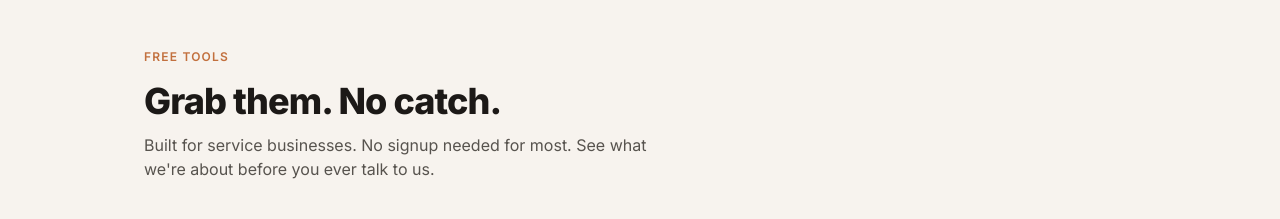
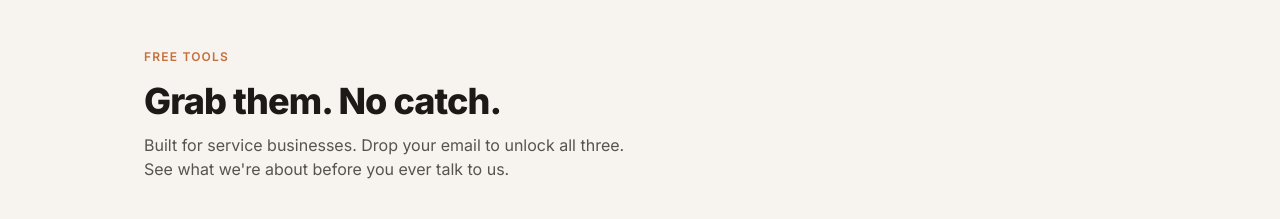
Before and after one commit to jdb-swissknife/mindvault-landing, a React (Vite) app: page / in a window 1280 px wide. Shown: the part 2160-2379 px from the top of the page. Built offline with nearby package versions, Linux system fonts and the light colour scheme.

Commit message:
Gate all 3 tools behind email signup

```diff
--- a/src/App.tsx
+++ b/src/App.tsx
@@ -182,7 +182,7 @@ export default function App() {
             Grab them. No catch.
           </h2>
           <p className="mt-3 text-stone-600 max-w-lg">
-            Built for service businesses. No signup needed for most. See what we're about before you ever talk to us.
+            Built for service businesses. Drop your email to unlock all three. See what we're about before you ever talk to us.
           </p>
 
           <div className="mt-10 grid grid-cols-1 sm:grid-cols-2 lg:grid-cols-3 gap-5">
@@ -194,14 +194,14 @@ export default function App() {
               <p className="text-sm text-stone-600 leading-relaxed">Professional card with QR code in 30 seconds. Download, share, done.</p>
             </a>
             {/* ROI Calculator */}
-            <a href="#/roi-calculator"
+            <a href={submitted ? "#/roi-calculator" : "#lead-capture"} onClick={e => { if (!submitted) { e.preventDefault(); document.getElementById('lead-capture')?.scrollIntoView({ behavior: 'smooth' }) } }}
               className="group block bg-white rounded-lg border border-sand-300 p-6 hover:border-rust-500 transition-colors">
               <span className="text-xs font-semibold uppercase tracking-wider text-stone-400">Free Tool</span>
               <h3 className="text-lg font-bold text-onyx mt-2 mb-1">Lead Response ROI Calculator</h3>
               <p className="text-sm text-stone-600 leading-relaxed">See how much money slow response costs you every single month.</p>
             </a>
             {/* Follow-Up Generator */}
-            <a href="#/follow-up-generator"
+            <a href={submitted ? "#/follow-up-generator" : "#lead-capture"} onClick={e => { if (!submitted) { e.preventDefault(); document.getElementById('lead-capture')?.scrollIntoView({ behavior: 'smooth' }) } }}
               className="group block bg-white rounded-lg border border-sand-300 p-6 hover:border-rust-500 transition-colors">
               <span className="text-xs font-semibold uppercase tracking-wider text-stone-400">Free Tool</span>
               <h3 className="text-lg font-bold text-onyx mt-2 mb-1">Follow-Up Sequence Generator</h3>
```
